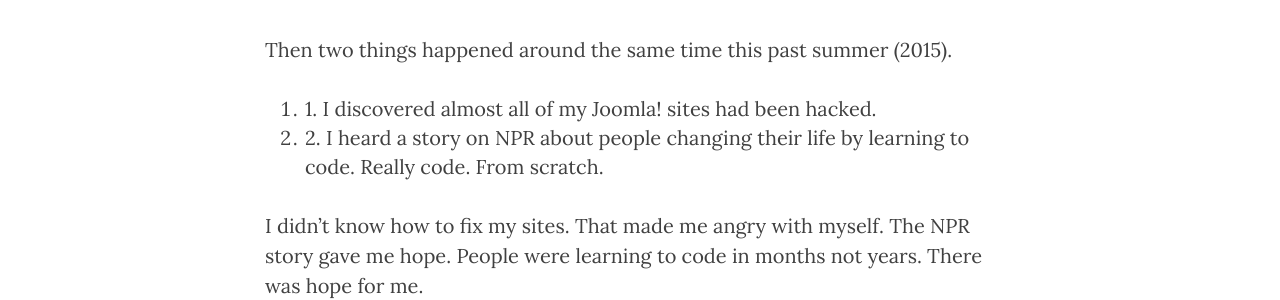
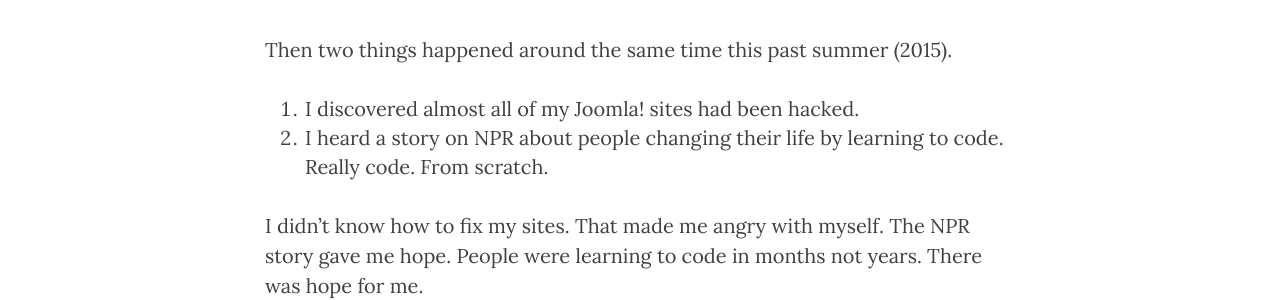
Before and after one commit to AmyMcKnight/amy-blogs, a Jekyll site: the page built from about.html, in a window 1280 px wide. Shown: the part 883-1183 px from the top of the page. Built offline with Jekyll 4.4.1, drawn with Linux system fonts in a browser that asks for light colours; nearby versions of some CDN libraries.

Commit message:
edited ol

```diff
--- a/about.html
+++ b/about.html
@@ -12,8 +12,8 @@ header-img: "img/about-bg.jpg"
 
 <p>Then two things happened around the same time this past summer (2015).
 	<ol>
-		<li>1. I discovered almost all of my Joomla! sites had been hacked.</li>
-		<li>2. I heard a story on NPR about people changing their life by learning to code. Really code. From scratch.</li>
+		<li>I discovered almost all of my Joomla! sites had been hacked.</li>
+		<li>I heard a story on NPR about people changing their life by learning to code. Really code. From scratch.</li>
 	</ol>
 </p>
 
```
